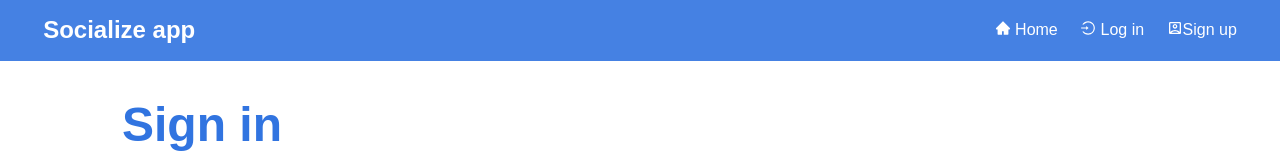
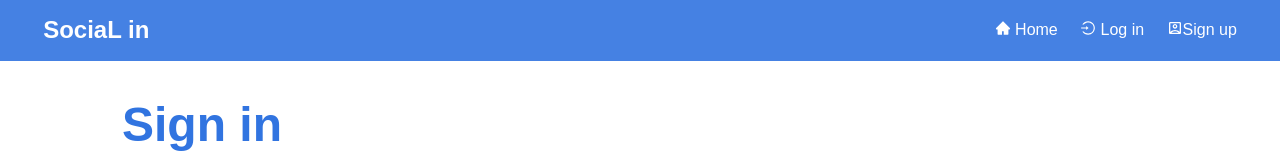
Before and after one commit to sstoicageorgiana/socialize-media-space, a React (Create React App) app in the folder client/: page /login in a window 1280 px wide. Shown: the top 160 px of the page. Built offline with nearby package versions, Linux system fonts and the light colour scheme; no server answers.

Commit message:
Logout
- implement logout functionality

```diff
--- a/client/src/actions/auth.js
+++ b/client/src/actions/auth.js
@@ -8,6 +8,7 @@ import {
 	AUTH_ERROR,
 	LOGIN_SUCCESS,
 	LOGIN_FAIL,
+	LOGOUT,
 } from './constants';
 
 // register user
@@ -100,3 +101,8 @@ export const login =
 			});
 		}
 	};
+
+// logout / clear user details
+export const logout = () => (dispatch) => {
+	dispatch({ type: LOGOUT });
+};
--- a/client/src/actions/constants.js
+++ b/client/src/actions/constants.js
@@ -15,3 +15,6 @@ export const AUTH_ERROR = 'AUTH_ERROR';
 // login
 export const LOGIN_SUCCESS = 'LOGIN_SUCCESS';
 export const LOGIN_FAIL = 'LOGIN_FAIL';
+
+// logout
+export const LOGOUT = 'LOGOUT';
--- a/client/src/components/layout/Navbar.js
+++ b/client/src/components/layout/Navbar.js
@@ -1,18 +1,16 @@
 import React from 'react';
-import { AiFillHome, AiOutlineLogin } from 'react-icons/ai';
+import { AiFillHome, AiOutlineLogin, AiOutlineLogout } from 'react-icons/ai';
 import { MdOutlineAccountBox } from 'react-icons/md';
 import { Link } from 'react-router-dom';
+import { connect } from 'react-redux';
+import PropTypes from 'prop-types';
+import { logout } from '../../actions/auth';
 
-const Navbar = () => {
-	return (
-		<div>
-			<nav className="navbar bg-primary">
-				<h1>
-					<Link to="/index">Socialize app</Link>
-				</h1>
+const Navbar = ({ auth: { isAuthenticated, loading }, logout }) => {
+	const vistorLinks = (
 		<ul>
 			<li>
-						<Link to="/">
+				<Link to="/Home">
 					<AiFillHome /> Home
 				</Link>
 			</li>
@@ -28,9 +26,42 @@ const Navbar = () => {
 				</Link>
 			</li>
 		</ul>
+	);
+
+	const authLinks = (
+		<ul>
+			<li>
+				<Link to="/Home">
+					<AiFillHome /> Home
+				</Link>
+			</li>
+			<li>
+				<Link to="/" onClick={() => logout()}>
+					<AiOutlineLogout /> Log out
+				</Link>
+			</li>
+		</ul>
+	);
+
+	return (
+		<div>
+			<nav className="navbar bg-primary">
+				<h1>
+					<Link to="/">SociaL in</Link>
+				</h1>
+				{isAuthenticated ? authLinks : vistorLinks}
 			</nav>
 		</div>
 	);
 };
 
-export default Navbar;
+Navbar.propTypes = {
+	logout: PropTypes.func.isRequired,
+	auth: PropTypes.object.isRequired,
+};
+
+const mapStateToProps = (state) => ({
+	auth: state.auth,
+});
+
+export default connect(mapStateToProps, { logout })(Navbar);
--- a/client/src/reducers/auth.js
+++ b/client/src/reducers/auth.js
@@ -5,6 +5,7 @@ import {
 	AUTH_ERROR,
 	LOGIN_SUCCESS,
 	LOGIN_FAIL,
+	LOGOUT,
 } from '../actions/constants';
 
 const initialState = {
@@ -25,6 +26,7 @@ export default function (state = initialState, action) {
 		case REGISTER_FAIL:
 		case AUTH_ERROR:
 		case LOGIN_FAIL:
+		case LOGOUT:
 			localStorage.removeItem('token');
 			return { ...state, token: null, isAuthenticated: false, loading: false };
 		case USER_LOADED:
```
Lines whose indentation alone changed are shown as unchanged.
